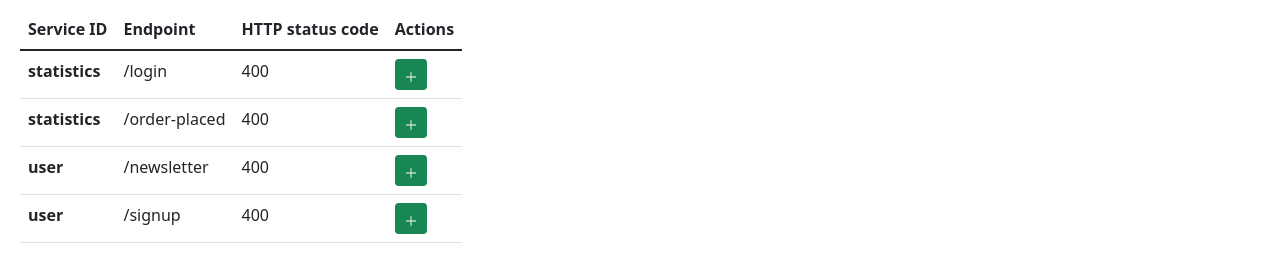
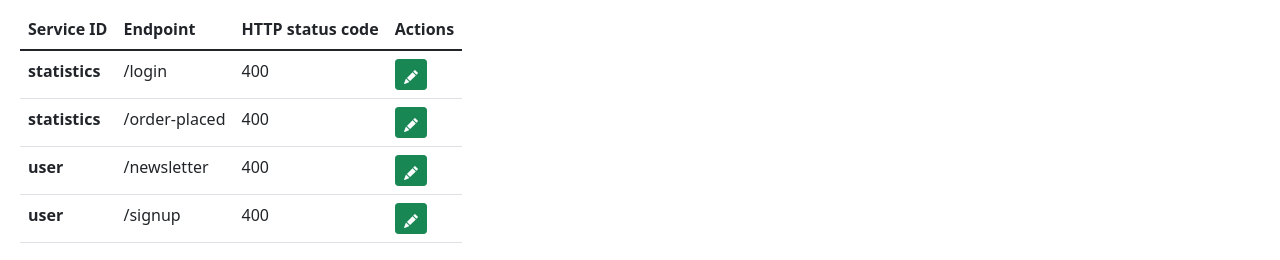
Before and after one commit to PrivacyEngineering/hawk-monitor, a React (Create React App) app in the folder frontend-v2/: page /mappings in a window 1280 px wide. Shown: the part 883-1143 px from the top of the page. Built offline with nearby package versions, Linux system fonts and the light colour scheme.

Commit message:
Adjust icon in unmapped endpoints table

```diff
--- a/frontend-v2/src/components/UnmappedEnpointsTable.tsx
+++ b/frontend-v2/src/components/UnmappedEnpointsTable.tsx
@@ -1,5 +1,5 @@
 import { Button, Table } from "react-bootstrap";
-import { BsPlusLg } from "react-icons/bs";
+import { BsPencilFill } from "react-icons/bs";
 import { TableProps, TableRowProps, UnmappedEndpoint } from "../types";
 import { TableHeader } from "./TableHeader";
 
@@ -23,7 +23,7 @@ const UnmappedEndpointsTableRow = (props: TableRowProps<UnmappedEndpoint>) => {
       <td>{item.endpoint}</td>
       <td>{item.httpStatusCode}</td>
       <td>
-        <Button variant='success' size="sm"><BsPlusLg /></Button>
+        <Button variant='success' size="sm"><BsPencilFill /></Button>
       </td>
     </tr>
   )
```
